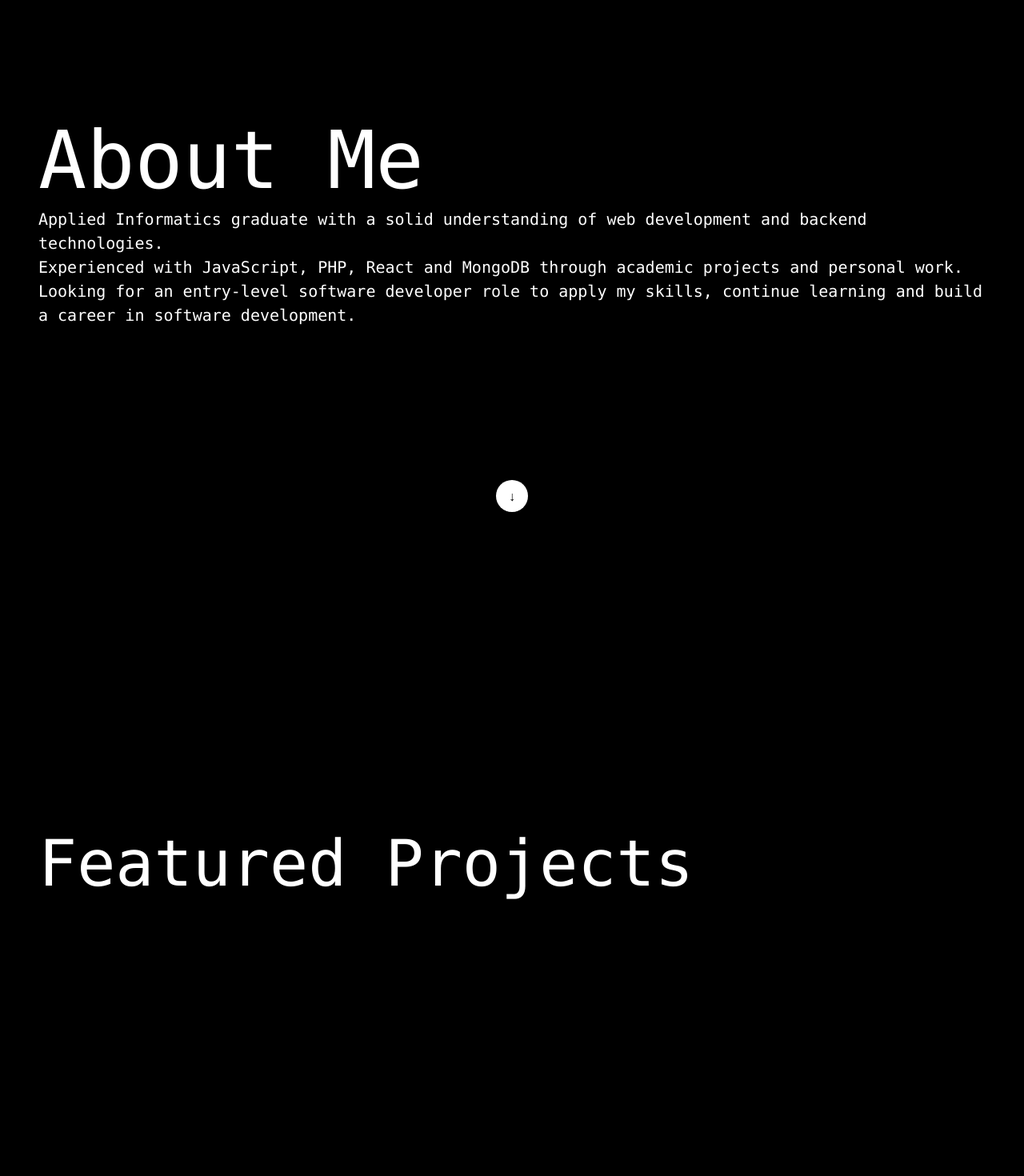
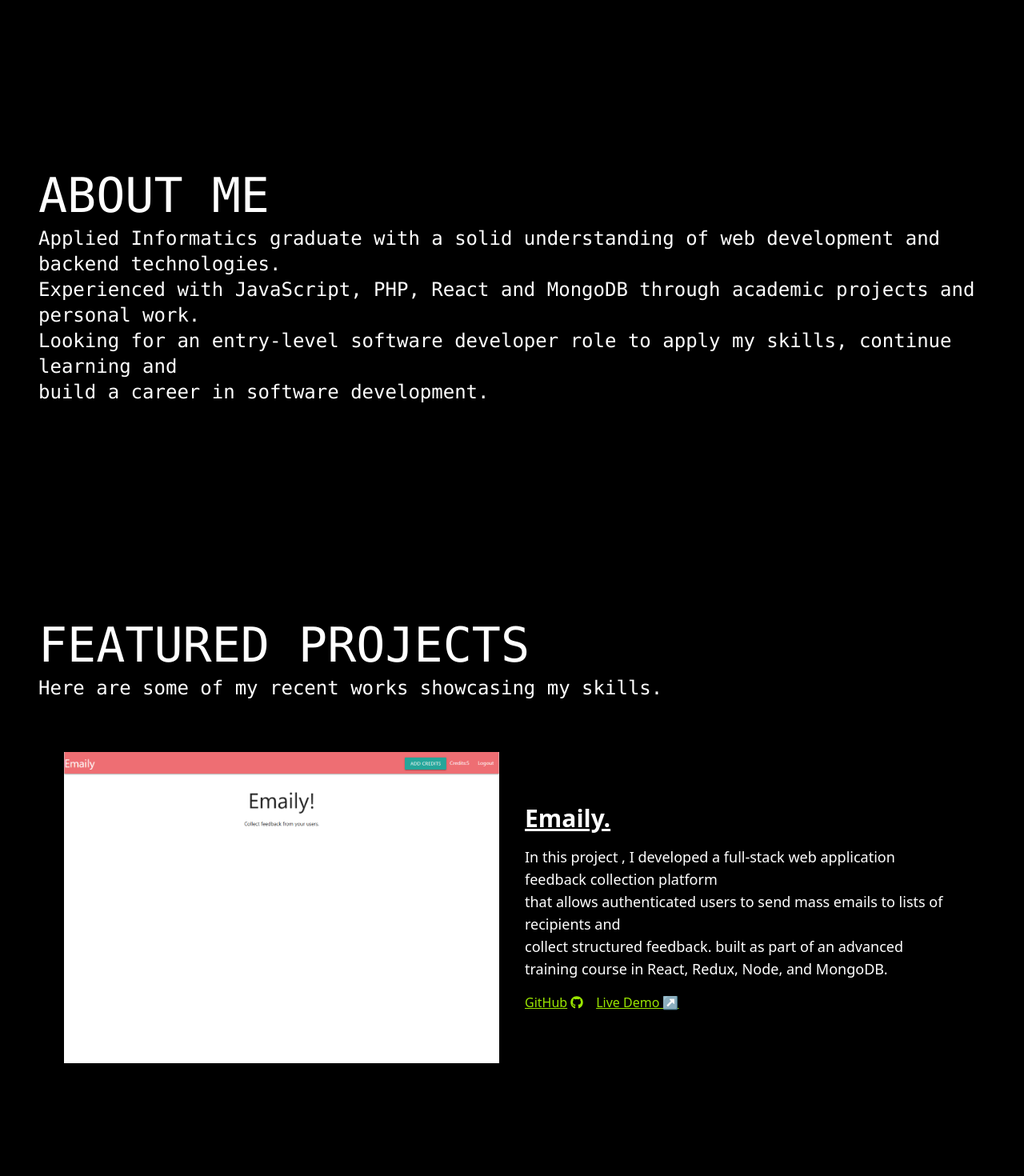
Before and after one commit to tzarhs/my-portfolio, a React (Vite) app: page / in a window 1280 px wide. Shown: the part 920-2390 px from the top of the page at 80% size. Built offline with nearby package versions, Linux system fonts and the light colour scheme.

Commit message:
Added Projects section

```diff
--- a/package.json
+++ b/package.json
@@ -18,6 +18,7 @@
     "lucide-react": "^0.555.0",
     "react": "^19.2.0",
     "react-dom": "^19.2.0",
+    "react-icons": "^5.5.0",
     "tailwind-merge": "^3.4.0",
     "tailwindcss": "^4.1.17"
   },
--- a/src/components/About.jsx
+++ b/src/components/About.jsx
@@ -24,16 +24,16 @@ export default function About() {
     <section className="about-section relative bg-black h-screen flex items-center px-8">
       <div>
         <h1
-          className={`text-white text-[100px] font-mono text-left p-4 leading-none transition-all duration-1000 ${
+          className={`text-white text-6xl font-mono text-left p-4 leading-none transition-all duration-1000 ${
             isVisible
               ? "opacity-100 translate-x-0"
               : "opacity-0 -translate-x-full"
           }`}
         >
-          About Me
+          ABOUT ME
         </h1>
         <p
-          className={`text-white text-[20px] font-mono text-left p-4 -mt-6 transition-all duration-1000 delay-300 ${
+          className={`text-white text-2xl font-mono text-left p-4 -mt-6 transition-all duration-1000 delay-300 ${
             isVisible
               ? "opacity-100 translate-x-0"
               : "opacity-0 -translate-x-full"
@@ -44,17 +44,18 @@ export default function About() {
           Experienced with JavaScript, PHP, React and MongoDB through academic
           projects and personal work.
           <br /> Looking for an entry-level software developer role to apply my
-          skills, continue learning and build a career in software development.
+          skills, continue learning and <br />
+          build a career in software development.
         </p>
       </div>
-      <button
+      {/* <button
         onClick={() =>
           window.scrollBy({ top: 1000, left: 0, behavior: "smooth" })
         }
         class="absolute bottom-10 left-1/2 transform -translate-x-1/2 bg-white  hover:bg-lime-500 py-2 px-4 rounded-full duration-300"
       >
         &#8595;
-      </button>
+      </button> */}
     </section>
   );
 }
--- a/src/components/Hero.jsx
+++ b/src/components/Hero.jsx
@@ -22,7 +22,7 @@ function Hero() {
                 : "opacity-0 -translate-x-full"
             }`}
           >
-            Hi, i am
+            Hi, I am
             <br />
             Giannis Tzaris.
           </h1>
@@ -45,14 +45,14 @@ function Hero() {
           />
         </div>
 
-        <button
+        {/* <button
           onClick={() =>
             window.scrollBy({ top: 1000, left: 0, behavior: "smooth" })
           }
           class="absolute bottom-10 left-1/2 transform -translate-x-1/2 bg-white  hover:bg-lime-500 py-2 px-4 rounded-full duration-300"
         >
           &#8595;
-        </button>
+        </button> */}
       </section>
     </>
   );
--- a/src/components/Navbar.jsx
+++ b/src/components/Navbar.jsx
@@ -6,7 +6,7 @@ export default function Navbar() {
   };
 
   return (
-    <nav className="fixed top-0 left-0 right-0 z-50 flex items-center justify-between px-8 py-4 bg-black bg-opacity-50 backdrop-blur">
+    <nav className="top-0 left-0 right-0 z-50 flex items-center justify-between px-8 py-4 bg-black bg-opacity-50 backdrop-blur">
       <button className="text-white text-2xl font-bold py-2 px-6 transition-colors duration-300">
         GIANNIS TZARIS
       </button>
--- a/src/components/Projects.jsx
+++ b/src/components/Projects.jsx
@@ -1,4 +1,6 @@
 import { useEffect, useState } from "react";
+import EmailyImg from "../assets/Emaily.png";
+import { FaGithub } from "react-icons/fa";
 
 export default function Projects() {
   const [isVisible, setIsVisible] = useState(false);
@@ -20,17 +22,70 @@ export default function Projects() {
     return () => observer.disconnect();
   }, []);
   return (
-    <div className="projects-section bg-black h-screen flex items-center px-8">
+    <div className="projects-section bg-black h-screen flex flex-col px-8">
       <div>
         <h1
-          className={`text-white text-[80px] font-mono text-left p-4 leading-none transition-all duration-1000 ${
+          className={`text-white text-6xl font-mono text-left p-4 leading-none transition-all duration-1000 ${
             isVisible
               ? "opacity-100 translate-x-0"
               : "opacity-0 -translate-x-full"
           }`}
         >
-          Featured Projects
+          FEATURED PROJECTS
         </h1>
+        <p
+          className={`text-white text-2xl font-mono text-left p-4 -mt-6 transition-all duration-1000 delay-300 ${
+            isVisible
+              ? "opacity-100 translate-x-0"
+              : "opacity-0 -translate-x-full"
+          }`}
+        >
+          Here are some of my recent works showcasing my skills.
+        </p>
+      </div>
+      <div className="flex flex-row items-center gap-8 p-12">
+        {/* Left Column - Image */}
+        <div className="w-1/2 flex justify-start">
+          <img
+            src={EmailyImg}
+            alt="Emaily"
+            className="w-[600px] h-auto rounded-lg"
+          />
+        </div>
+
+        {/* Right Column - Text + Links */}
+        <div className="w-1/2 flex flex-col gap-4 text-white text-left">
+          <h1 className="text-3xl font-bold underline">Emaily.</h1>
+
+          <p className="text-lg">
+            In this project , I developed a full-stack web application feedback
+            collection platform <br />
+            that allows authenticated users to send mass emails to lists of
+            recipients and
+            <br /> collect structured feedback. built as part of an advanced
+            training course in React, Redux, Node, and MongoDB.
+          </p>
+
+          <div className="flex gap-4">
+            <a
+              href="https://github.com/tzarhs/Emaily"
+              target="_blank"
+              className="text-lime-400 hover:text-lime-300 transition"
+            >
+              <span className="underline inline-flex items-center">
+                GitHub
+                <FaGithub className="ml-1" />
+              </span>
+            </a>
+            <a
+              href="https:/emaily-npo8.onrender.com/"
+              target="_blank"
+              className="text-lime-400 underline hover:text-lime-300 transition"
+            >
+              Live Demo &#x2197;
+            </a>
+          </div>
+        </div>
       </div>
     </div>
   );
```
Also changed, not shown: src/assets/Emaily.png (added), 1 other file (tests, documents, lock files or other folders).
